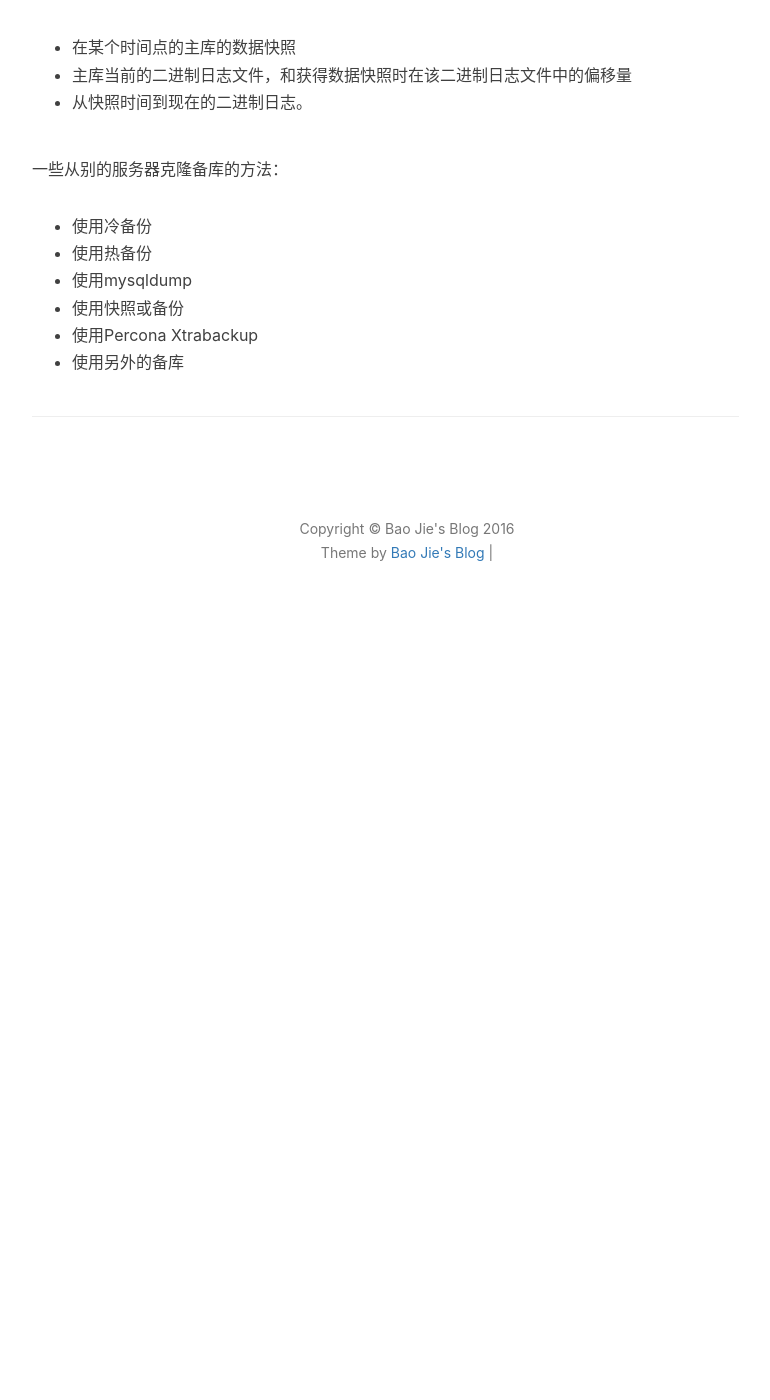
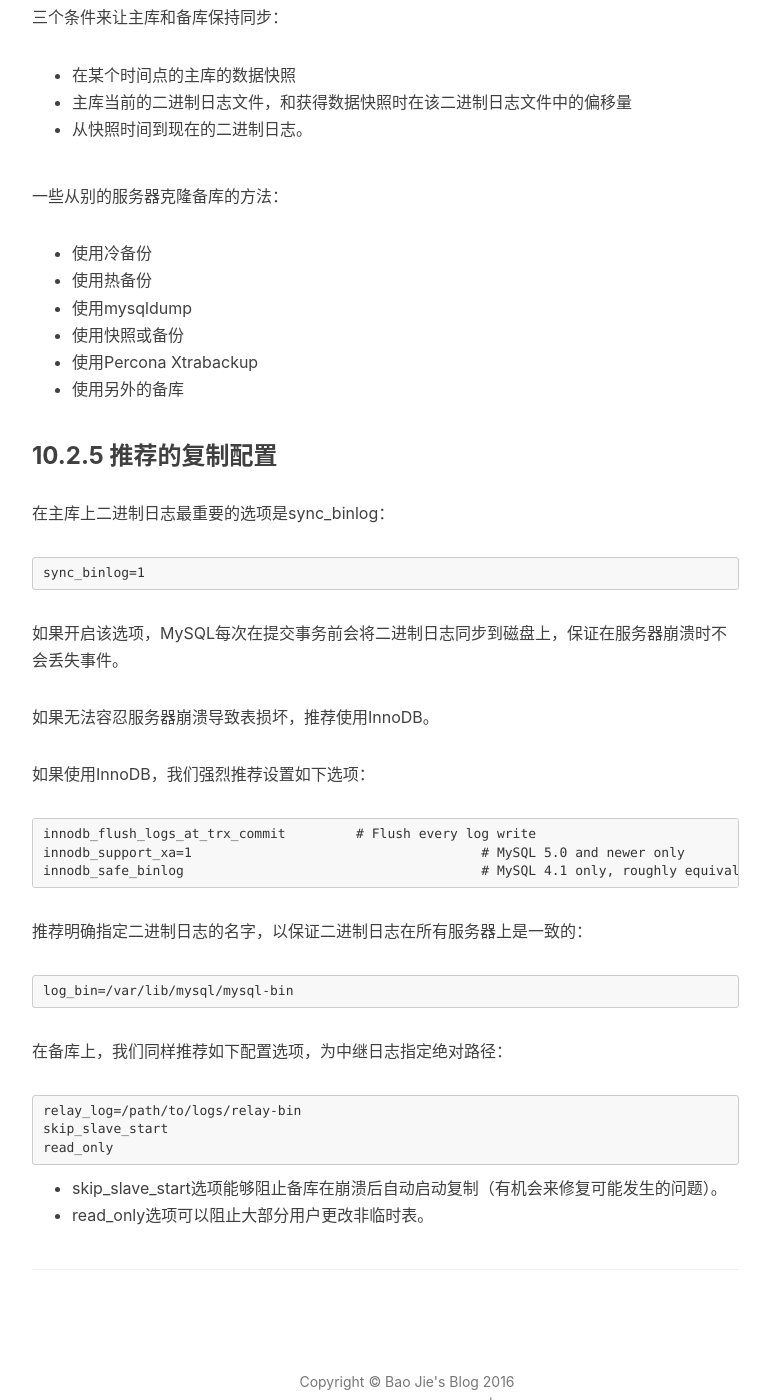
Before and after one commit to jiebaojie/jiebaojie.github.io, a Jekyll site: the page built from notes/db/highPerformanceMySQL.md, in a window 1280 px wide and 1400 px high, scrolled down 10042 px. Shown: the whole window, without its empty margins (233-1003 px from the left). Built offline with Jekyll 4.4.1, drawn with Linux system fonts in a browser that asks for light colours; nearby versions of some CDN libraries; comment, search, counter and statistics services are not loaded; before the commit the page ends 10672 px from its top, so only the background shows below that.

Commit message:
by baojie

```diff
--- a/notes/db/highPerformanceMySQL.md
+++ b/notes/db/highPerformanceMySQL.md
@@ -239,3 +239,32 @@
 *	使用快照或备份
 *	使用Percona Xtrabackup
 *	使用另外的备库
+
+### 10.2.5 推荐的复制配置
+
+在主库上二进制日志最重要的选项是sync_binlog：
+
+	sync_binlog=1
+
+如果开启该选项，MySQL每次在提交事务前会将二进制日志同步到磁盘上，保证在服务器崩溃时不会丢失事件。
+
+如果无法容忍服务器崩溃导致表损坏，推荐使用InnoDB。
+
+如果使用InnoDB，我们强烈推荐设置如下选项：
+
+	innodb_flush_logs_at_trx_commit		# Flush every log write
+	innodb_support_xa=1					# MySQL 5.0 and newer only
+	innodb_safe_binlog					# MySQL 4.1 only, roughly equivalent to
+
+推荐明确指定二进制日志的名字，以保证二进制日志在所有服务器上是一致的：
+
+	log_bin=/var/lib/mysql/mysql-bin
+
+在备库上，我们同样推荐如下配置选项，为中继日志指定绝对路径：
+
+	relay_log=/path/to/logs/relay-bin
+	skip_slave_start
+	read_only
+
+*	skip_slave_start选项能够阻止备库在崩溃后自动启动复制（有机会来修复可能发生的问题）。
+*	read_only选项可以阻止大部分用户更改非临时表。
```
